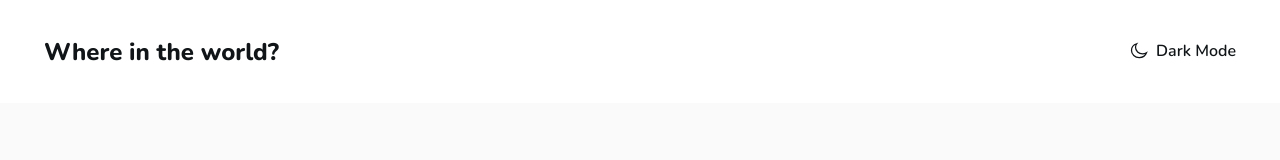
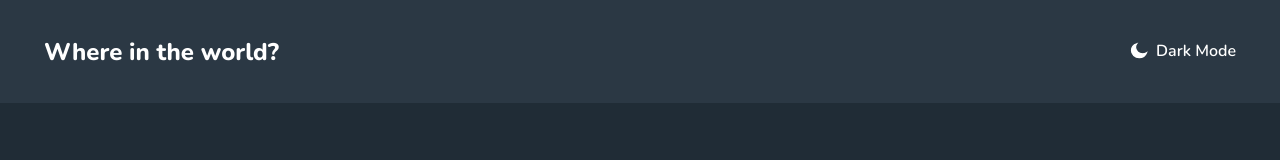
Before and after one commit to akbarovshoxruz/Countries, a plain HTML site: page index.html in a window 1280 px wide. Both pictures are taken after a click on the button "Dark Mode". Drawn offline with nearby package versions, Linux system fonts and the light colour scheme.

Commit message:
Add toggle dark-mode

```diff
--- a/css/style.css
+++ b/css/style.css
@@ -30,6 +30,7 @@ body{
   letter-spacing: normal;
   background-color: var(--body-bg);
   color: var(--text-color);
+  transition: background-color 0.3s ease , color 0.3s ease;
 }
 
 .container{
--- a/js/script.js
+++ b/js/script.js
@@ -0,0 +1,5 @@
+const siteThemeToggler = document.querySelector(".site-header-theme-toggler")
+
+siteThemeToggler.addEventListener("click",() => {
+    document.body.classList.toggle("dark-mode")
+})
```
